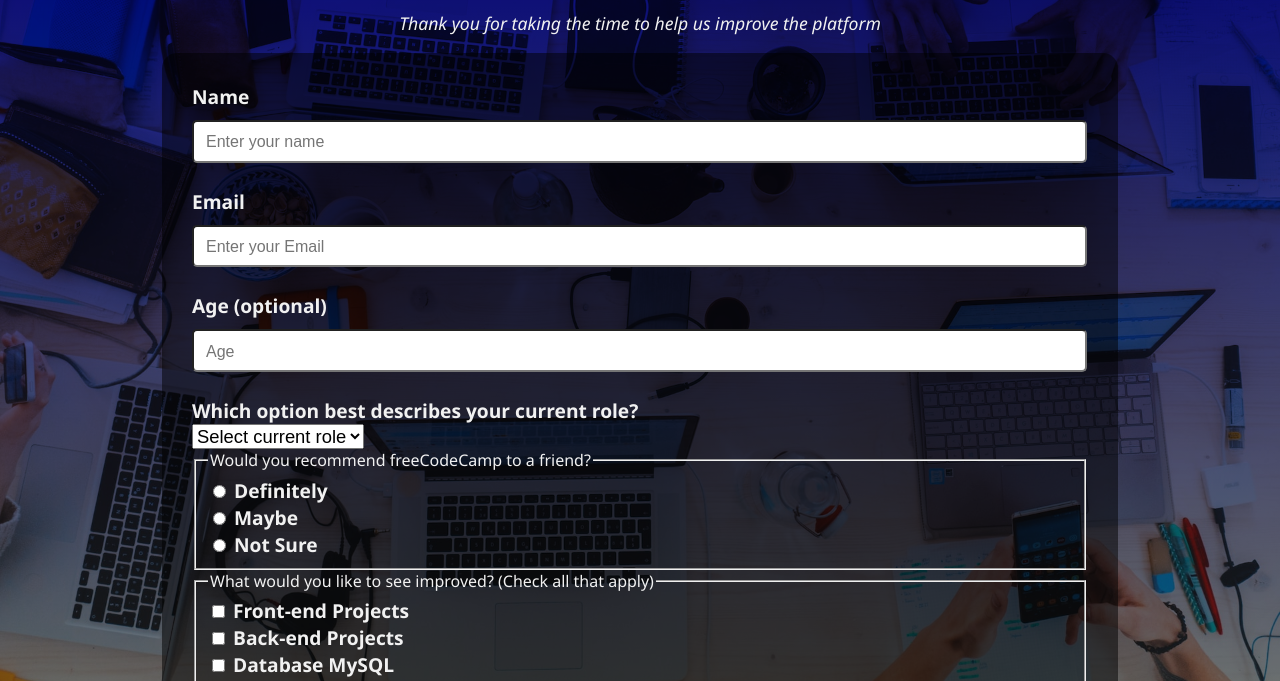
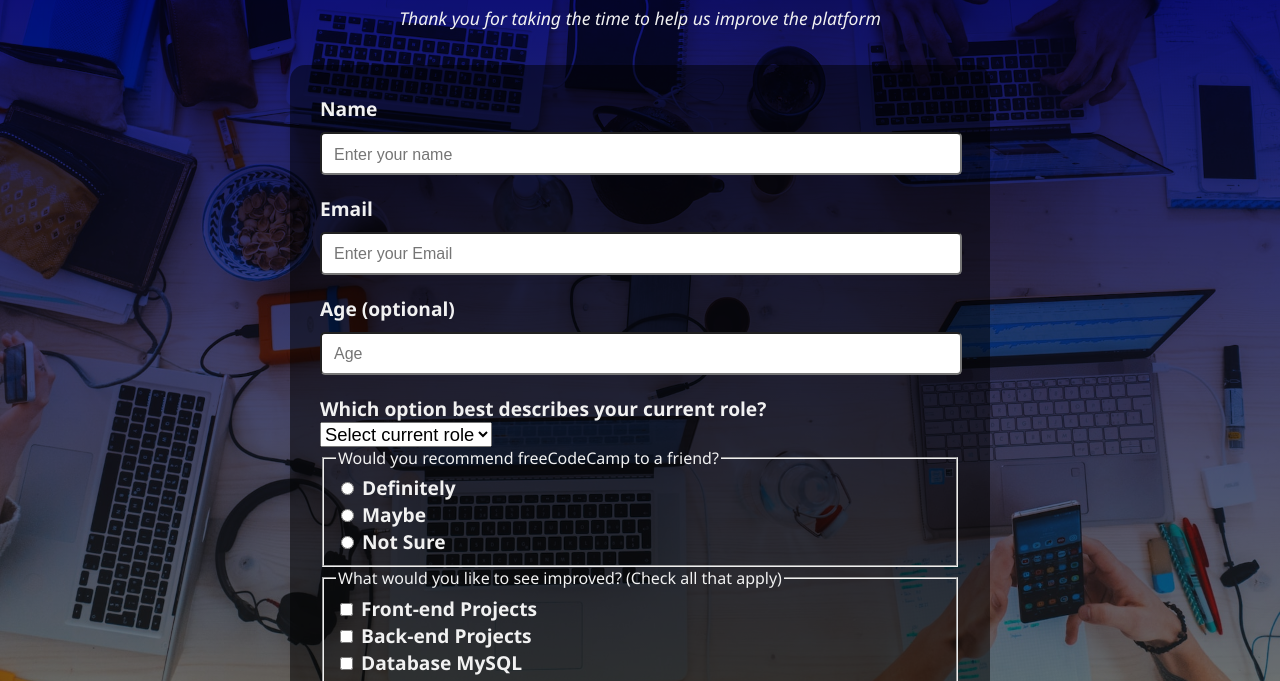
Before and after one commit to Abaljerind/survey-form, a plain HTML site: page index.html in a window 1280 px wide. Shown: the part 113-794 px from the top of the page. Drawn offline with Linux system fonts and the light colour scheme.

Commit message:
edit desc, form & 3 tops input

```diff
--- a/style.css
+++ b/style.css
@@ -23,16 +23,16 @@ body {
 
 #description {
   text-align: center;
-  margin-top: -10px;
+  margin-top: -15px;
   font-style: italic;
   font-size: 1.1rem;
 }
 
 form {
-  margin: 0 auto 0 auto;
+  margin: 35px auto 0 auto;
   min-width: 350px;
-  max-width: 950px;
-  width: 70vw;
+  max-width: 850px;
+  width: 50vw;
   padding: 30px 30px 50px 30px;
   background-color: rgba(0, 0, 0, 0.5);
   border-radius: 15px;
@@ -54,7 +54,7 @@ input[type="email"],
 input[type="number"] {
   width: 99%;
   margin-top: 10px;
-  margin-bottom: 25px;
+  margin-bottom: 20px;
   min-height: 2em;
 }
 
```
